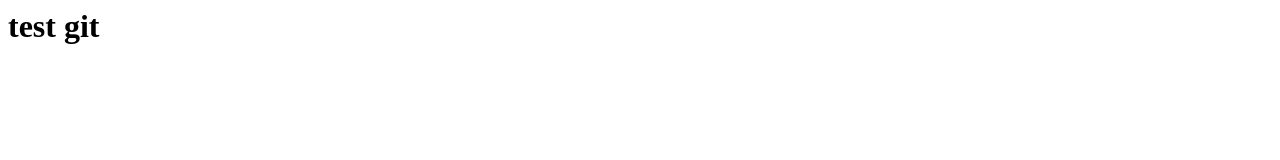
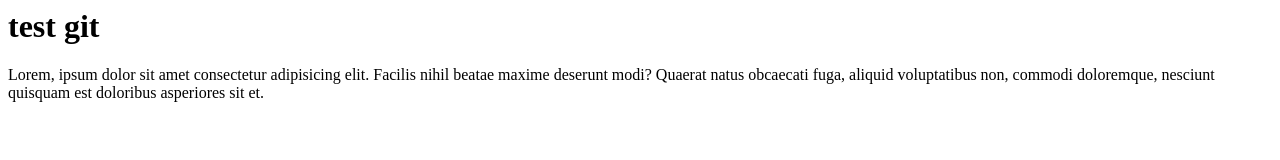
Before and after one commit to hatemsandid/projetgit, a plain HTML site: page index.html in a window 1280 px wide. Drawn offline with Linux system fonts and the light colour scheme.

Commit message:
test changement

```diff
--- a/index.html
+++ b/index.html
@@ -9,5 +9,6 @@
 <body>
     <h1>test git</h1>
     <script src="main.js"></script>
+    <p>Lorem, ipsum dolor sit amet consectetur adipisicing elit. Facilis nihil beatae maxime deserunt modi? Quaerat natus obcaecati fuga, aliquid voluptatibus non, commodi doloremque, nesciunt quisquam est doloribus asperiores sit et.</p>
 </body>
 </html>
```
